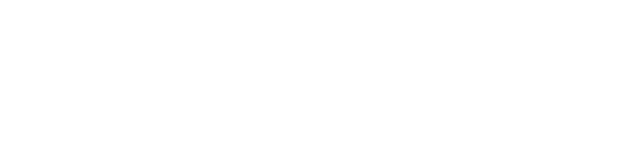
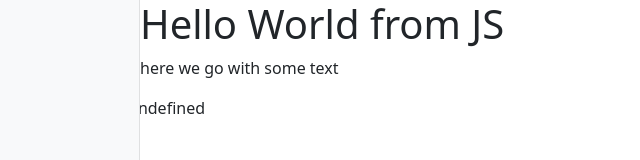
Before and after one commit to Sadaev/CunstructorJs, a plain HTML site: page index.html in a window 1280 px wide. Shown: the top 160 px of the page, without its empty margins (60-700 px from the left). Drawn offline with nearby package versions, Linux system fonts and the light colour scheme.

Commit message:
first day

```diff
--- a/index.html
+++ b/index.html
@@ -4,9 +4,19 @@
     <meta charset="UTF-8">
     <meta http-equiv="X-UA-Compatible" content="IE=edge">
     <meta name="viewport" content="width=device-width, initial-scale=1.0">
-    <title>Document</title>
+    <link href="https://cdn.jsdelivr.net/npm/bootstrap@5.0.0-beta2/dist/css/bootstrap.min.css" rel="stylesheet" integrity="sha384-BmbxuPwQa2lc/FVzBcNJ7UAyJxM6wuqIj61tLrc4wSX0szH/Ev+nYRRuWlolflfl" crossorigin="anonymous">
+    <link rel="stylesheet" href="./main.css">
+    <title>JavaScript Constructor</title>
 </head>
 <body>
+    <div id="app" class="container-fluid">
+        <div id="panel" class="bg-light sidebar"></div>
+        <div id="site" class="content">
 
+
+
+        </div>
+    </div>
+    <script src="./index.js"></script>
 </body>
 </html>
--- /dev/null
+++ b/index.js
@@ -0,0 +1,41 @@
+const model = [
+    {type:'title', value:'Hello World from JS'},
+    {type: 'text', value: 'here we go with some text'},
+    {type: 'columns', value: ['111111', '2222222222', '333333333333']}
+]
+
+const $site = document.querySelector('#site')
+
+model.forEach(block => {
+    let html = ''
+    if(block.type === 'title'){
+        html = `
+            <div class="row">
+                <div class="col-sm">
+                    <h1>${block.value}</h1>
+                </div>
+            </div>
+        `
+    }else if(block.type === 'text'){
+        html = `
+        <div class="row">
+            <div class="col-sm">
+                <p>${block.value}</p>
+            </div>
+        </div>
+        `
+    }else if(block.type === 'columns'){
+        html = `
+            <div class="row">
+            ${block.value.forEach(col => {
+                return `
+                <div class="col-sm">
+                    ${col}
+                </div>
+                `
+            })}
+            </div>
+        `
+    }
+    $site.insertAdjacentHTML('beforeend', html)
+})
--- /dev/null
+++ b/main.css
@@ -0,0 +1,22 @@
+#app {
+  position: relative;
+}
+
+.content {
+  position: absolute;
+  top: 0;
+  right: 0;
+  left: 200px;
+}
+
+.sidebar {
+  position: fixed;
+  top: 0;
+  bottom: 0;
+  left: 0;
+  width: 200px;
+  z-index: 100;
+  padding: 10px;
+  box-shadow: inset -1px 0 0 rgba(0, 0, 0, 0.1);
+  overflow-y: auto;
+}
```
